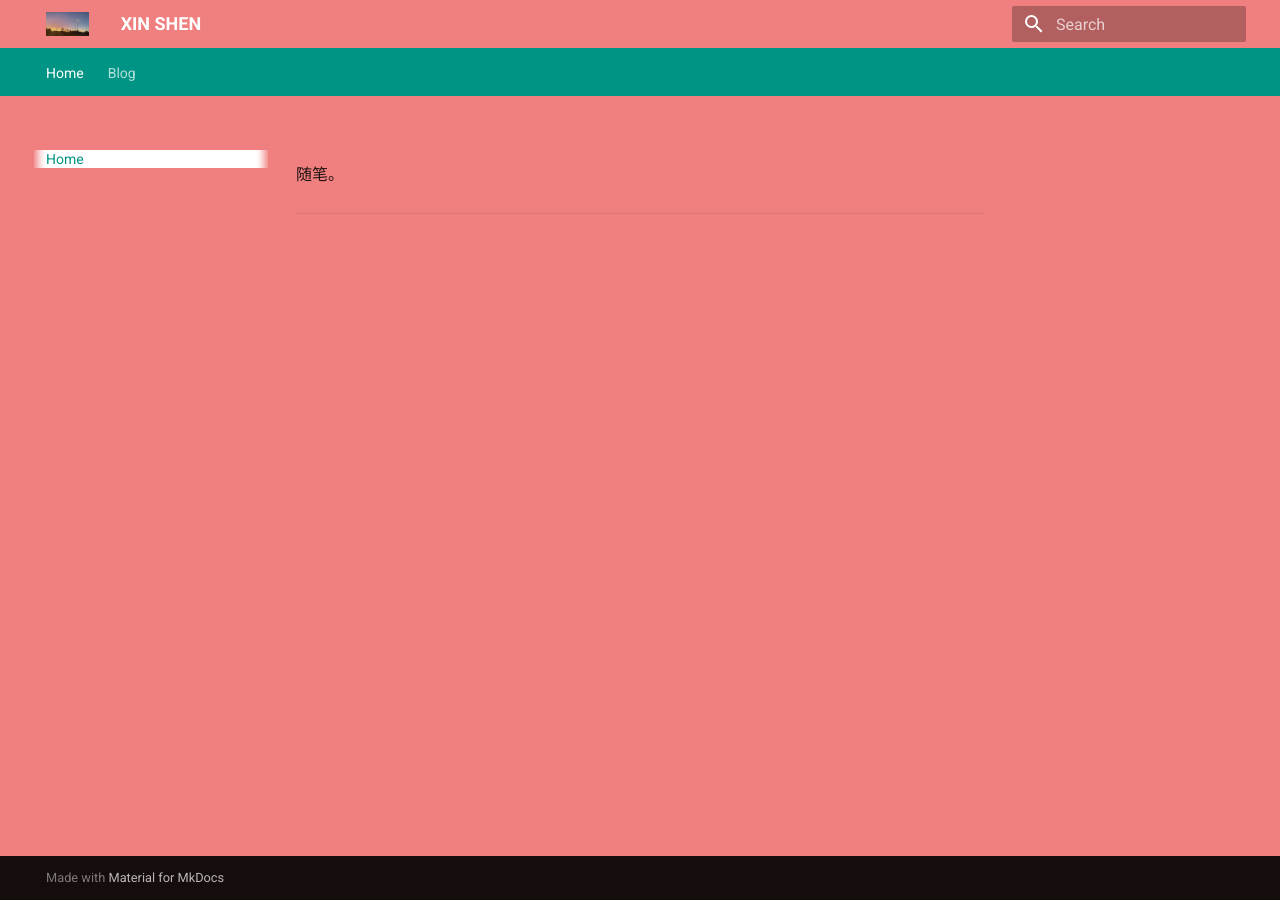
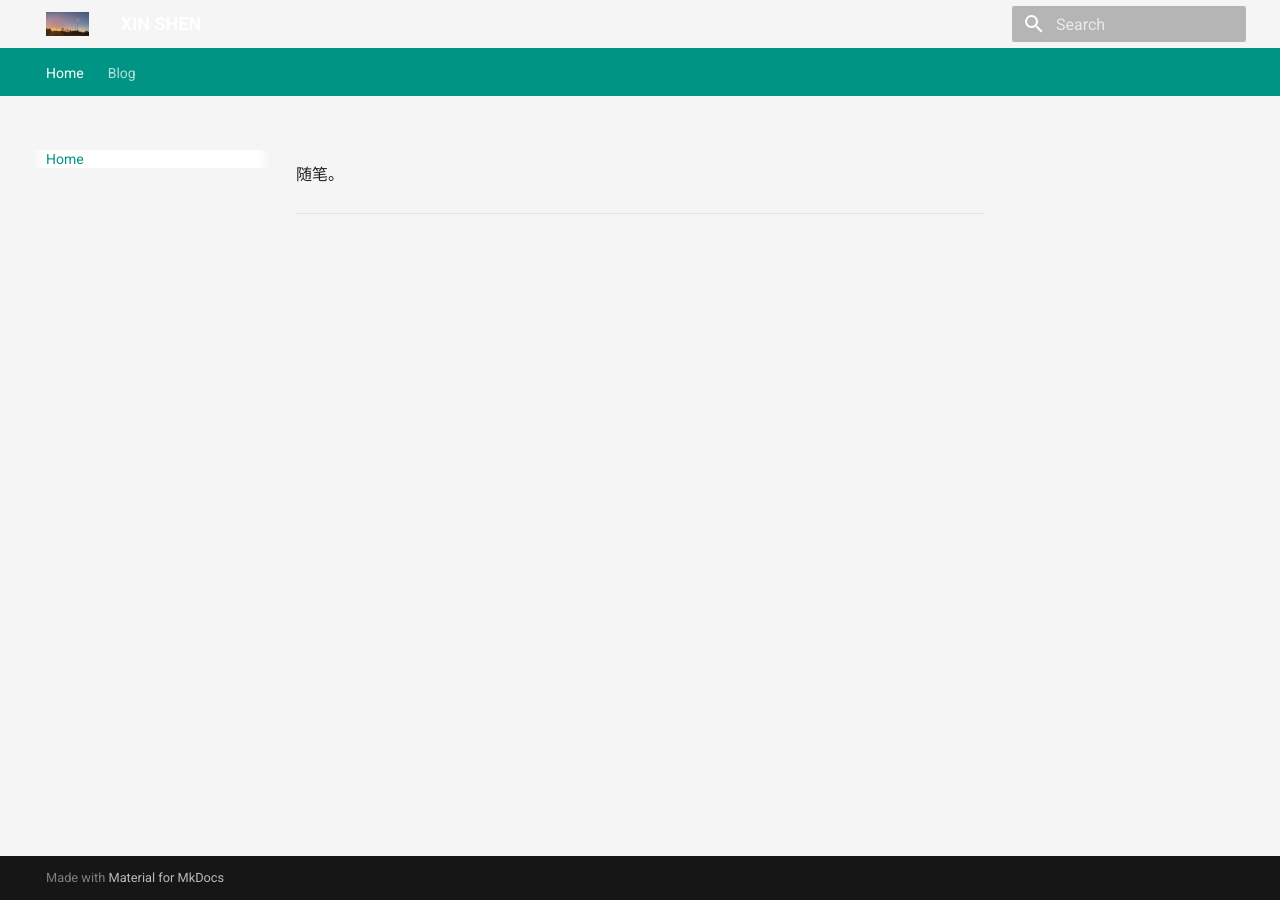
Before and after one commit to XINS3/WebXS, an MkDocs documentation site: the page built from docs/index.md, in a window 1280 px wide. Built offline with MkDocs 1.6.1 and Material for MkDocs 9.7.7, drawn with Linux system fonts in a browser that asks for light colours.

Commit message:
Update custom.css

```diff
--- a/docs/stylesheets/custom.css
+++ b/docs/stylesheets/custom.css
@@ -1,6 +1,6 @@
 .homepage-hero {
   width: 100%;
-  height: 25vh; /* 视口高度的 1/4 */
+  height: 35vh; /* 视口高度的 1/4 */
   overflow: hidden;
   display: flex;
   justify-content: center;
@@ -8,11 +8,7 @@
   background-color: #f08080; /* 可选，添加背景色 */
 }
 
-.homepage-hero {
-  background-image: url('ele.png');
-  background-size: cover;  /* 使背景图像覆盖整个容器 */
-  background-position: center;  /* 背景图像居中 */
-}
+
 .md-header {
     background: url('ele.png') no-repeat center center;
     background-size: cover;
@@ -20,7 +16,7 @@
 body,
 .md-content,
 .md-main {
-    background-color: #f08080; /* light gray */
+    background-color: #f5f5f5; /* light gray */
 }
 .md-content h1:first-of-type {
     display: none;
```
